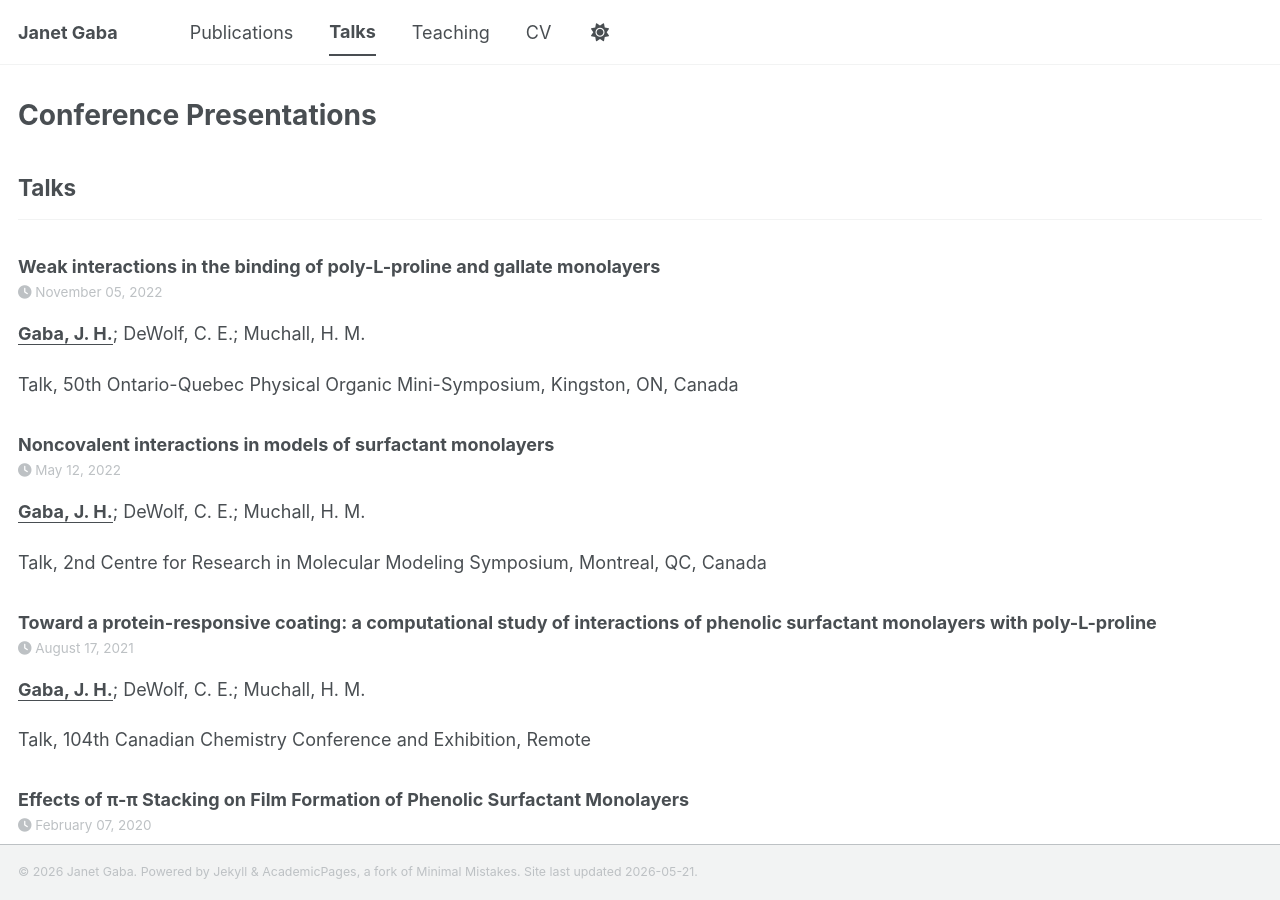
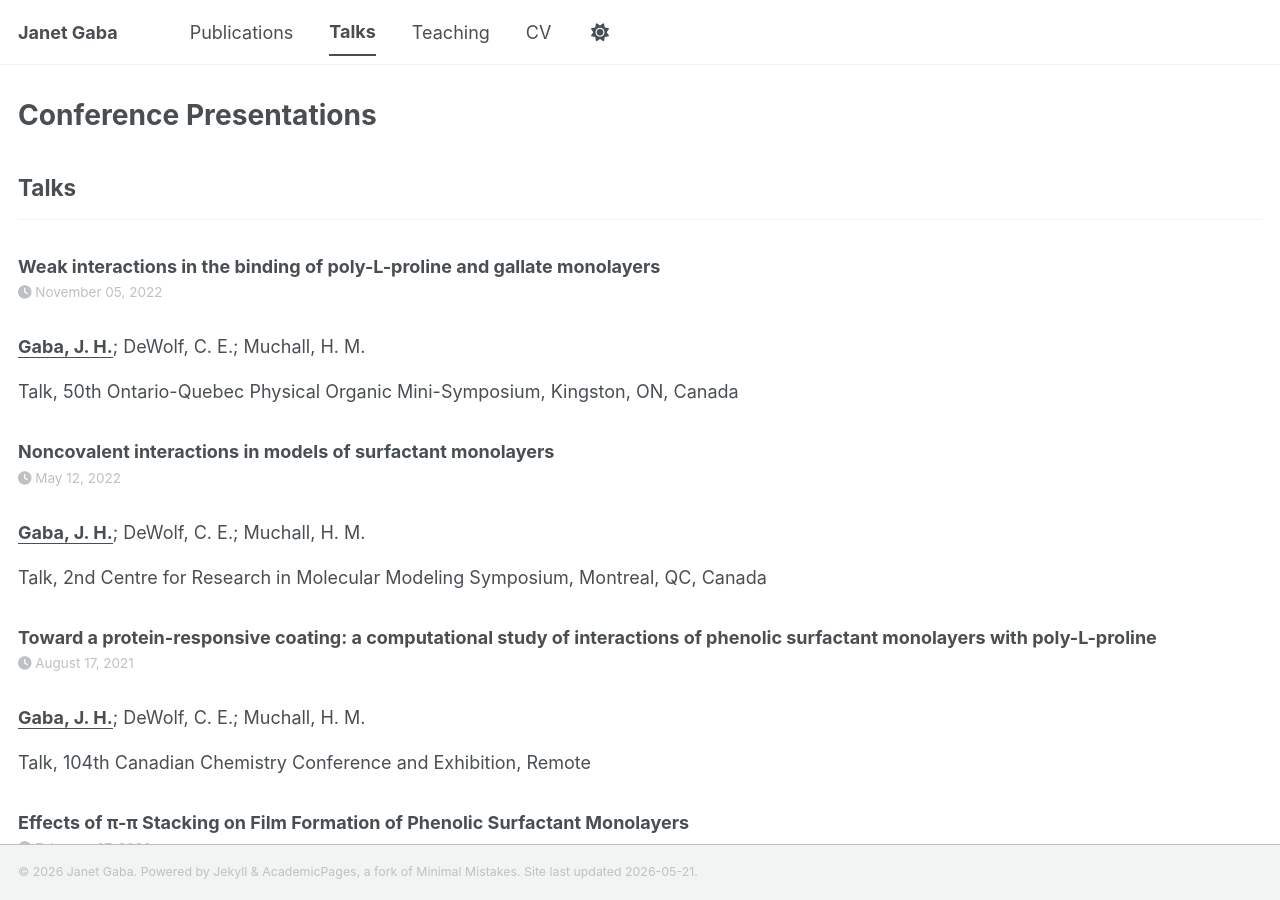
Before and after one commit to janetgaba/janetgaba.github.io, a Jekyll site: the page built from _pages/talks.html, in a window 1280 px wide and 900 px high. Built offline with Jekyll 4.4.1, drawn with Linux system fonts in a browser that asks for light colours; a script bundle is joined from its source files by our own code; library files that are not in the unit come from our copies.

Commit message:
Update archive-single-talk.html

```diff
--- a/_includes/archive-single-talk.html
+++ b/_includes/archive-single-talk.html
@@ -18,7 +18,7 @@
       <p class="page__meta"><i class="fa fa-clock" aria-hidden="true"></i> {% include read-time.html %}</p>
     {% endif %}
     {% if post.date %}<p class="page__meta"><i class="fa fa-clock" aria-hidden="true"></i> {{ post.date | date: '%B %d, %Y' }}</p>{% endif %}
-    {% if post.authors %}<p>{{ post.authors }}</p>{% endif %}
+    {% if post.authors %}<br />{{ post.authors }}<br />{% endif %}
     {% if post.venue %}<p itemprop="description">{{post.type}}, {{ post.venue }}, {{post.location}}</p>{% endif %}
     {% if post.excerpt %}<p itemprop="description">{{ post.excerpt | markdownify }}</p>{% endif %}
   </article>
```
